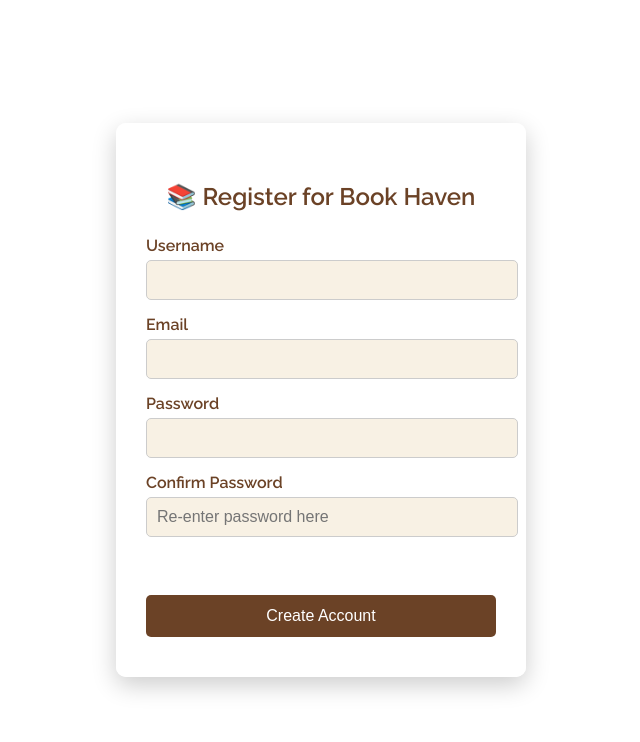
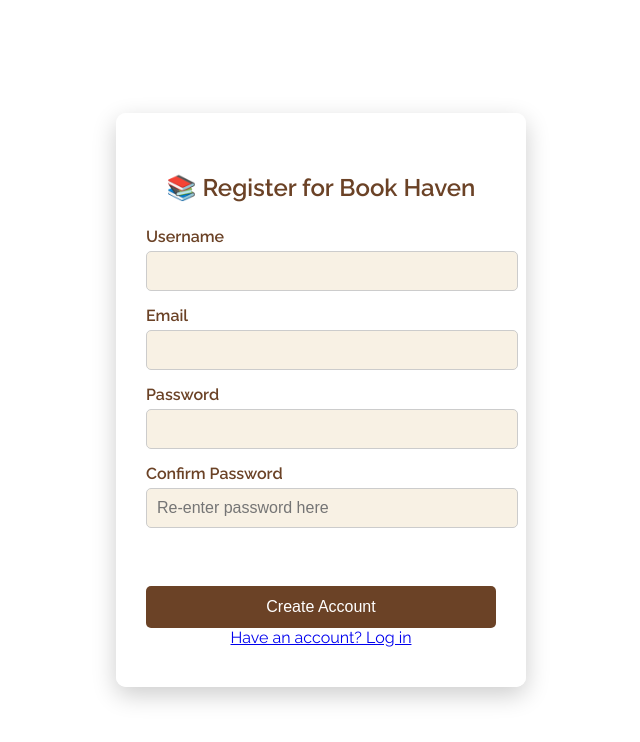
Before and after one commit to maireenweb/finaltaskmendez, a PHP site: page / in a window 1280 px wide. Shown: the top 742 px of the page, without its empty margins (319-959 px from the left). Run offline with PHP 8.4, Linux system fonts and the light colour scheme.

Commit message:
Update index.php

```diff
--- a/index.php
+++ b/index.php
@@ -169,6 +169,7 @@ if ($_SERVER['REQUEST_METHOD'] == 'POST') {
 
             <button type="submit">Create Account</button>
         </form>
+        <a href="./login.php">Have an account? Log in</a>
     </div>
 </body>
 </html>
```
